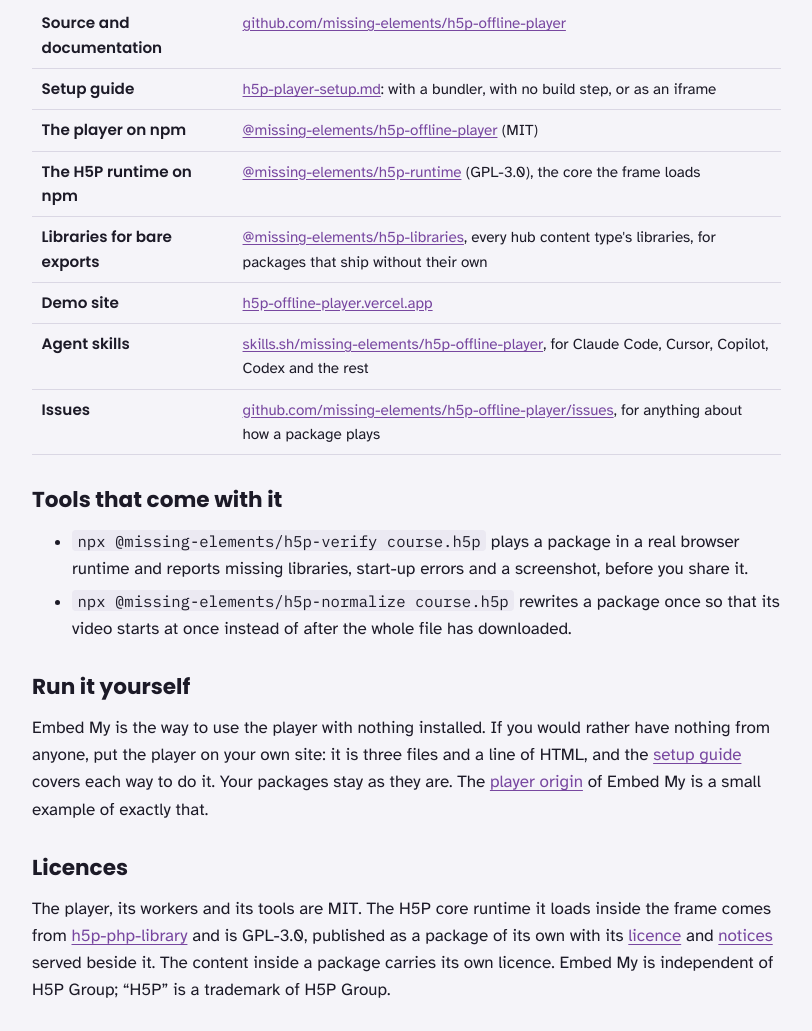
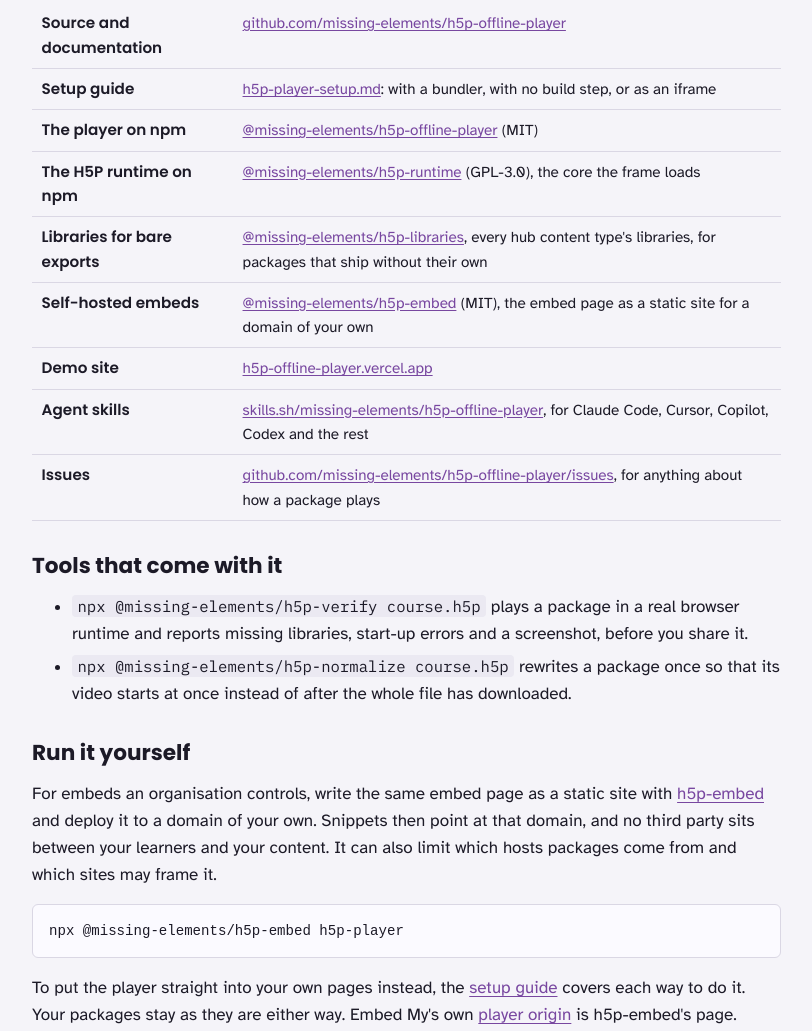
Before and after one commit to embed-my/website, a website built with Vite: page player.html in a window 1280 px wide. Shown: the part 683-1714 px from the top of the page, without its empty margins (32-844 px from the left). Built offline with nearby package versions, Linux system fonts and the light colour scheme.

Commit message:
feat: enhance error handling for refused package addresses and update documentation links

```diff
--- a/player.html
+++ b/player.html
@@ -100,6 +100,10 @@
               <td><a href="https://www.npmjs.com/package/@missing-elements/h5p-libraries" rel="noopener">@missing-elements/h5p-libraries</a>, every hub content type's libraries, for packages that ship without their own</td>
             </tr>
             <tr>
+              <th>Self-hosted embeds</th>
+              <td><a href="https://www.npmjs.com/package/@missing-elements/h5p-embed" rel="noopener">@missing-elements/h5p-embed</a> (MIT), the embed page as a static site for a domain of your own</td>
+            </tr>
+            <tr>
               <th>Demo site</th>
               <td><a href="https://h5p-offline-player.vercel.app/" rel="noopener">h5p-offline-player.vercel.app</a></td>
             </tr>
@@ -121,12 +125,17 @@
 
           <h2 id="run-it-yourself">Run it yourself</h2>
           <p>
-            Embed My is the way to use the player with nothing installed. If you would rather have nothing from anyone,
-            put the player on your own site: it is three files and a line of HTML, and the
+            For embeds an organisation controls, write the same embed page as a static site with
+            <a href="https://github.com/missing-elements/h5p-offline-player/tree/main/packages/embed#readme" rel="noopener">h5p-embed</a>
+            and deploy it to a domain of your own. Snippets then point at that domain, and no third party sits between
+            your learners and your content. It can also limit which hosts packages come from and which sites may frame it.
+          </p>
+          <pre><code>npx @missing-elements/h5p-embed h5p-player</code></pre>
+          <p>
+            To put the player straight into your own pages instead, the
             <a href="https://github.com/missing-elements/h5p-offline-player/blob/main/h5p-player-setup.md" rel="noopener">setup guide</a>
-            covers each way to do it. Your packages stay as they are. The
-            <a href="https://github.com/embed-my/embed-my.github.io" rel="noopener">player origin</a> of Embed My is a
-            small example of exactly that.
+            covers each way to do it. Your packages stay as they are either way. Embed My's own
+            <a href="https://github.com/embed-my/embed-my.github.io" rel="noopener">player origin</a> is h5p-embed's page.
           </p>
 
           <h2 id="licences">Licences</h2>
--- a/src/report.ts
+++ b/src/report.ts
@@ -196,6 +196,9 @@
       }
     case 'quota':
       return { tone: 'bad', text: "No room: this browser's storage is full, so the package could not be unpacked." }
+    case 'refused':
+      // The embed page turned the address down before loading anything, and says why.
+      return { tone: 'bad', text: message || 'The player refused this address.', link: fetching }
     default:
       return { tone: 'bad', text: `The content did not start${message ? `: ${message}` : '.'}` }
   }
```
Also changed, not shown: index.html (+2 -2 lines), src/report.test.ts (+1 -0 lines).
